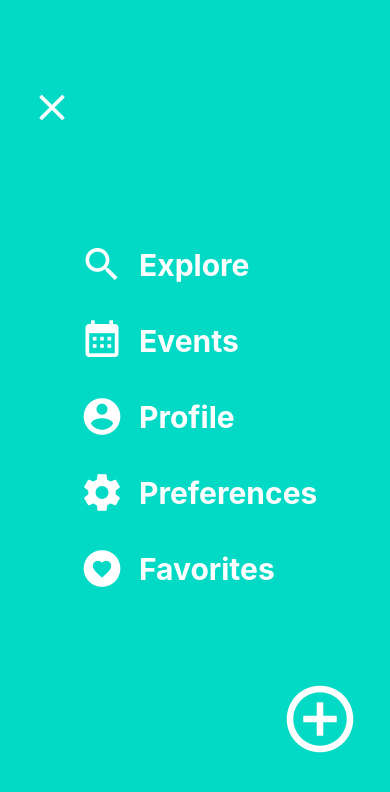
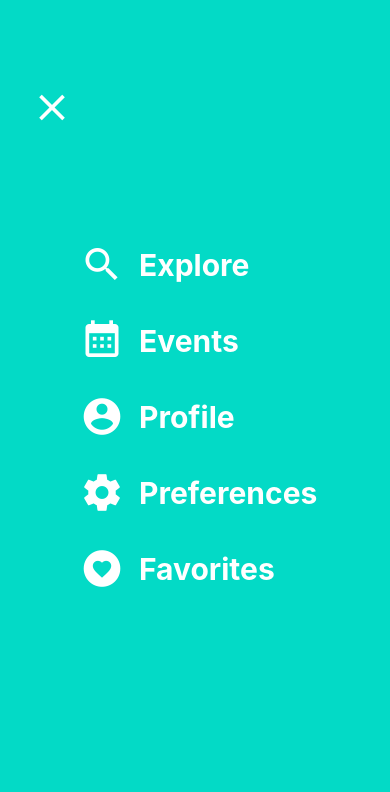
Before and after one commit to SebastianAlejos/Unitivity, a React Native app: screen /Menu in a window 390 px wide. Shown: the top 792 px of the page. Built offline with nearby package versions, Linux system fonts and the light colour scheme.

Commit message:
deleted create event button on menu

```diff
--- a/screens/Menu.tsx
+++ b/screens/Menu.tsx
@@ -33,9 +33,6 @@ export default function Menu(props: CompProps) {
         <Pressable style={styles.pressable} onPress={()=>props.navigation.navigate('Favorites')}>
             <Icon name="heart-circle" style={styles.icons} size={44}></Icon>
             <Text style={styles.text }>Favorites</Text>
-        </Pressable>
-        <Pressable style={styles.add} onPress={()=>props.navigation.navigate('CreateEventPage1')}>
-            <Icon name="plus-circle-outline" style={styles.icons} size={80}></Icon>
         </Pressable>
     </View>
     </>
```
